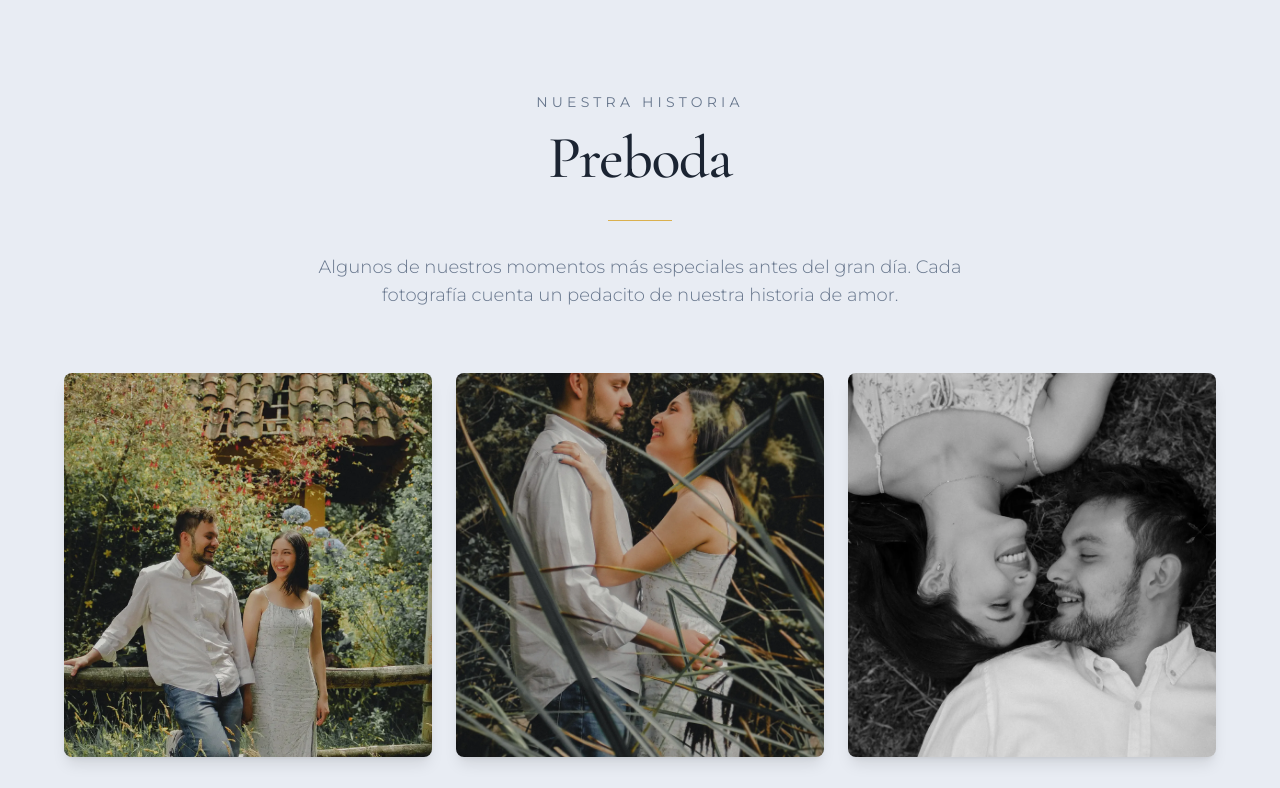
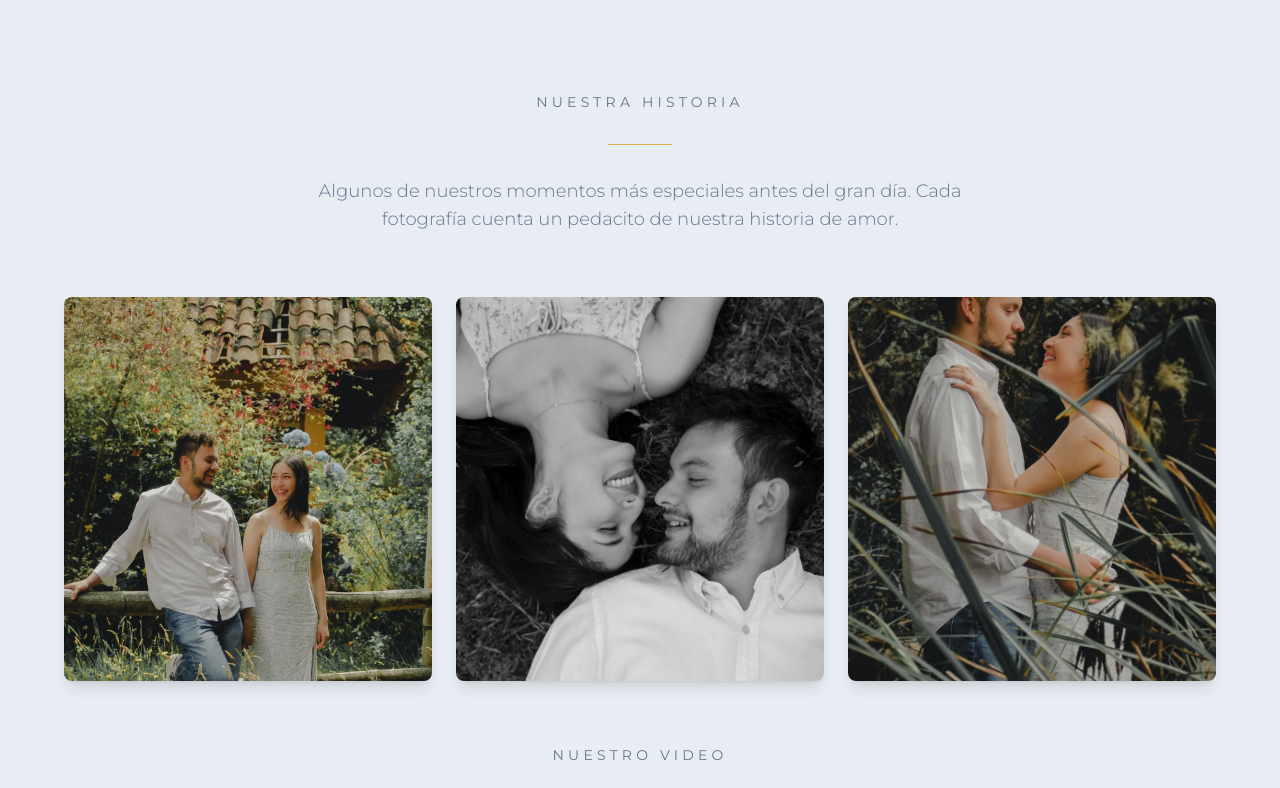
Before and after one commit to DIANAMC/dani-kike, a React (Vite) app: page /dani-kike/ in a window 1280 px wide. Shown: the part 820-1608 px from the top of the page. Built offline with nearby package versions, Linux system fonts and the light colour scheme; grey boxes are pictures that could not be loaded; the HTML template or start-up script is replaced by a standard one.

Commit message:
swap photos 2 and 3, remove Preboda title in GallerySection
Agent-Logs-Url: https://github.com/DIANAMC/dani-kike/sessions/be4b4cea-81e8-4082-a1bb-06729eefb6ca

Co-authored-by: DIANAMC <19639399+DIANAMC@users.noreply.github.com>

```diff
--- a/src/components/wedding/GallerySection.tsx
+++ b/src/components/wedding/GallerySection.tsx
@@ -8,8 +8,8 @@ import prewedding3Webp from "@/assets/prewedding-3.webp";
 
 const defaultPhotos = [
   { src: prewedding1Webp, alt: "Sesión preboda en el parque", w: 800, h: 1024, fallback: prewedding1 },
+  { src: prewedding3Webp, alt: "Retrato romántico en campo de flores", w: 800, h: 1024, fallback: prewedding3 },
   { src: prewedding2Webp, alt: "Pareja riendo en viñedo", w: 1024, h: 800, fallback: prewedding2 },
-  { src: prewedding3Webp, alt: "Retrato romántico en campo de flores", w: 800, h: 1024, fallback: prewedding3 },
 ];
 
 const defaultPhotosAsUrls = defaultPhotos;
@@ -44,14 +44,7 @@ const GallerySection = () => {
         >
           Nuestra Historia
         </motion.p>
-        <motion.h2
-          initial={{ opacity: 0, y: 20 }}
-          whileInView={{ opacity: 1, y: 0 }}
-          viewport={{ once: true }}
-          className="wedding-heading text-foreground mb-4"
-        >
-          Preboda
-        </motion.h2>
+
         <div className="wedding-divider" />
 
         <motion.p
```
